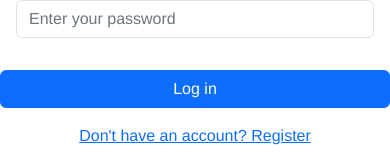
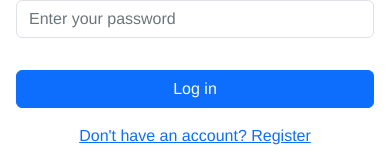
Before and after one commit to dmwcs/ci_cd-demo, a React (Vite) app: page /login in a window 390 px wide. Shown: the part 435-595 px from the top of the page. Built offline with nearby package versions, Linux system fonts and the light colour scheme.

Commit message:
finish responsive desight

```diff
--- a/src/app/Login/Login.tsx
+++ b/src/app/Login/Login.tsx
@@ -59,7 +59,8 @@ const Login = () => {
         <Button
           type='submit'
           disabled={isSubmitting}
-          className='d-flex align-items-center justify-content-center'
+          className='d-flex align-items-center justify-content-center mx-3 mx-sm-0'
+          // style={{ width: '400px' }}
         >
           {isSubmitting ? (
             <>
```
